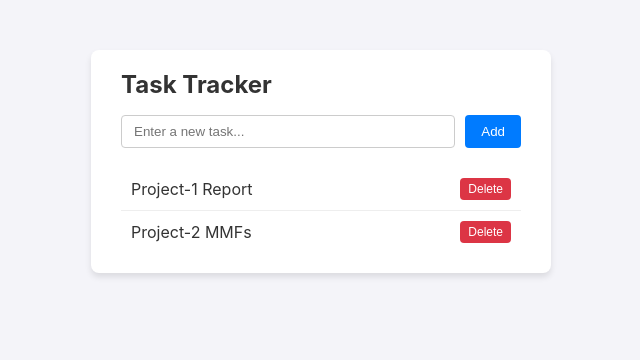
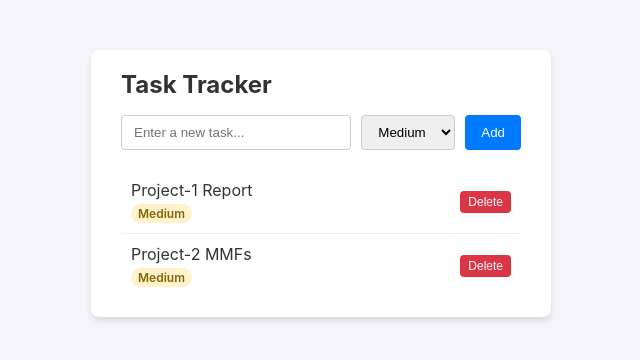
Before and after one commit to rawcache/TAWorkshopDemo, a Flask app: page / in a window 1280 px wide. Shown: the top 360 px of the page, without its empty margins (319-959 px from the left). Run offline with Flask 3, Linux system fonts and the light colour scheme.

Commit message:
Implement feature for issue #1

```diff
--- a/app.py
+++ b/app.py
@@ -1,43 +1,71 @@
-from flask import Flask, render_template, request, jsonify
+from flask import Flask, jsonify, render_template, request
 
 app = Flask(__name__)
 
+VALID_PRIORITIES = {"Low", "Medium", "High"}
+DEFAULT_PRIORITY = "Medium"
+
 tasks = [
-    {"id": 1, "title": "Project-1 Report"},
-    {"id": 2, "title": "Project-2 MMFs"}
+    {"id": 1, "title": "Project-1 Report", "priority": "Medium"},
+    {"id": 2, "title": "Project-2 MMFs", "priority": "Medium"}
 ]
 next_id = 3
 
+
+def normalize_task_priority(task):
+    """Set a task's priority to Medium when it is missing or empty."""
+    if not task.get("priority"):
+        task["priority"] = DEFAULT_PRIORITY
+    return task
+
+
 @app.route('/')
 def index():
+    """Render the task tracker page."""
     return render_template('index.html')
+
 
 @app.route('/api/tasks', methods=['GET'])
 def get_tasks():
+    """Return all tasks with their priorities."""
+    for task in tasks:
+        normalize_task_priority(task)
     return jsonify(tasks)
+
 
 @app.route('/api/tasks', methods=['POST'])
 def add_task():
+    """Create a task with a validated priority."""
     global next_id
-    data = request.get_json()
+    data = request.get_json(silent=True)
 
     if not data or not data.get('title'):
         return jsonify({"error": "Title is required"}), 400
 
+    priority = data.get('priority') or DEFAULT_PRIORITY
+    if priority not in VALID_PRIORITIES:
+        return jsonify({
+            "error": "Priority must be Low, Medium, or High"
+        }), 400
+
     new_task = {
         "id": next_id,
-        "title": data['title']
+        "title": data['title'],
+        "priority": priority
     }
     tasks.append(new_task)
     next_id += 1
 
     return jsonify(new_task), 201
 
+
 @app.route('/api/tasks/<int:task_id>', methods=['DELETE'])
 def delete_task(task_id):
+    """Delete the task matching the supplied ID."""
     global tasks
-    tasks = [t for t in tasks if t['id'] != task_id]
+    tasks = [task for task in tasks if task['id'] != task_id]
     return jsonify({"result": "success"}), 200
+
 
 if __name__ == '__main__':
     app.run(debug=True, port=5000)
--- a/static/app.js
+++ b/static/app.js
@@ -8,27 +8,43 @@ async function fetchTasks() {
 
     tasks.forEach(task => {
         const li = document.createElement('li');
-        li.innerHTML = `
-            <span>${task.title}</span>
-            <button class="delete-btn" onclick="deleteTask(${task.id})">Delete</button>
-        `;
+        const taskDetails = document.createElement('div');
+        const title = document.createElement('span');
+        const priority = document.createElement('span');
+        const deleteButton = document.createElement('button');
+
+        title.textContent = task.title;
+        priority.textContent = task.priority || 'Medium';
+        priority.className = `priority priority-${priority.textContent.toLowerCase()}`;
+        deleteButton.textContent = 'Delete';
+        deleteButton.className = 'delete-btn';
+        deleteButton.addEventListener('click', () => deleteTask(task.id));
+
+        taskDetails.className = 'task-details';
+        taskDetails.appendChild(title);
+        taskDetails.appendChild(priority);
+        li.appendChild(taskDetails);
+        li.appendChild(deleteButton);
         taskList.appendChild(li);
     });
 }
 
 async function addTask() {
     const titleInput = document.getElementById('task-title');
+    const priorityInput = document.getElementById('task-priority');
     const title = titleInput.value.trim();
+    const priority = priorityInput.value;
 
     if (!title) return;
 
     await fetch('/api/tasks', {
         method: 'POST',
         headers: { 'Content-Type': 'application/json' },
-        body: JSON.stringify({ title })
+        body: JSON.stringify({ title, priority })
     });
 
     titleInput.value = '';
+    priorityInput.value = 'Medium';
     fetchTasks();
 }
 
--- a/static/style.css
+++ b/static/style.css
@@ -1,5 +1,6 @@
 body {
-    font-family: -apple-system, BlinkMacSystemFont, "Segoe UI", Roboto, Helvetica, Arial, sans-serif;
+    font-family: -apple-system, BlinkMacSystemFont, "Segoe UI", Roboto,
+        Helvetica, Arial, sans-serif;
     background-color: #f4f4f9;
     color: #333;
     display: flex;
@@ -12,7 +13,7 @@ body {
     background: white;
     padding: 20px 30px;
     border-radius: 8px;
-    box-shadow: 0 4px 6px rgba(0,0,0,0.1);
+    box-shadow: 0 4px 6px rgba(0, 0, 0, 0.1);
     width: 100%;
     max-width: 400px;
 }
@@ -28,11 +29,15 @@ h1 {
     margin-bottom: 20px;
 }
 
-input[type="text"] {
-    flex: 1;
+input[type="text"],
+select {
     padding: 8px 12px;
     border: 1px solid #ccc;
     border-radius: 4px;
+}
+
+input[type="text"] {
+    flex: 1;
 }
 
 button {
@@ -66,6 +71,35 @@ li:last-child {
     border-bottom: none;
 }
 
+.task-details {
+    display: flex;
+    flex-direction: column;
+    gap: 4px;
+}
+
+.priority {
+    width: fit-content;
+    padding: 2px 7px;
+    border-radius: 10px;
+    font-size: 12px;
+    font-weight: 600;
+}
+
+.priority-low {
+    background-color: #d4edda;
+    color: #155724;
+}
+
+.priority-medium {
+    background-color: #fff3cd;
+    color: #856404;
+}
+
+.priority-high {
+    background-color: #f8d7da;
+    color: #721c24;
+}
+
 .delete-btn {
     background-color: #dc3545;
     padding: 4px 8px;
--- a/templates/index.html
+++ b/templates/index.html
@@ -12,6 +12,11 @@
 
         <div class="task-input">
             <input type="text" id="task-title" placeholder="Enter a new task...">
+            <select id="task-priority" aria-label="Task priority">
+                <option value="Low">Low</option>
+                <option value="Medium" selected>Medium</option>
+                <option value="High">High</option>
+            </select>
             <button onclick="addTask()">Add</button>
         </div>
 
```
Also changed, not shown: tests/test_app.py (+63 -4 lines).
